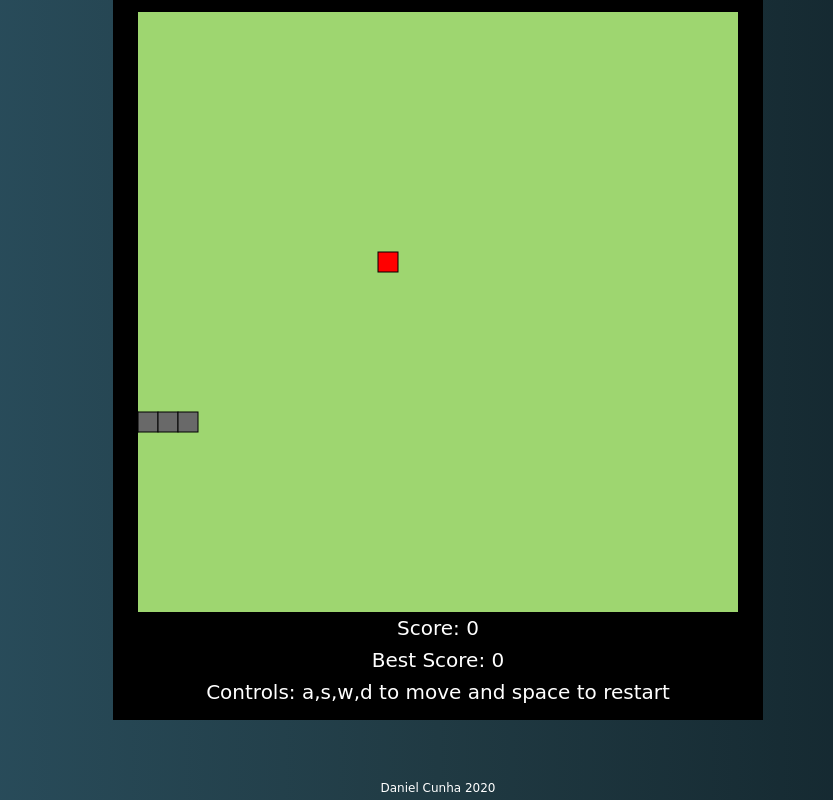
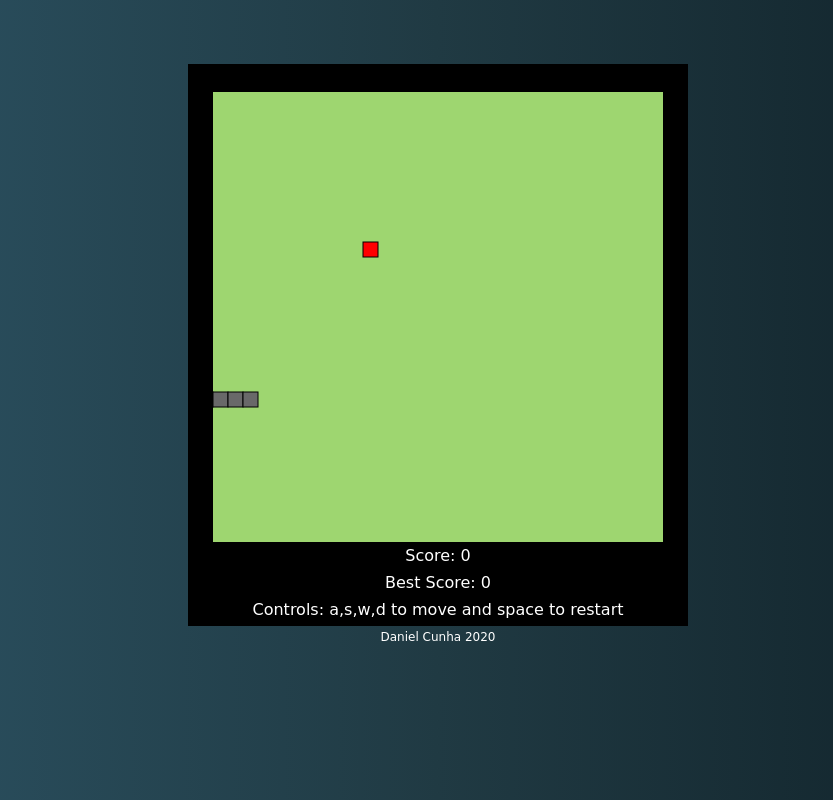
Before and after one commit to DanielCunha94/snake, a plain HTML site: page index.html in a window 1280 px wide. Shown: the whole page, without its empty margins (202-1035 px from the left). Drawn offline with Linux system fonts and the light colour scheme; a web font is replaced by a local one.

Commit message:
canvas resized

```diff
--- a/index.html
+++ b/index.html
@@ -15,7 +15,7 @@
         box-sizing: border-box;
       }
       body {
-        height: 100vh;
+        height: 100%;
         width: 100%;
         background: #0f2027; /* fallback for old browsers */
         background: -webkit-linear-gradient(
@@ -34,10 +34,11 @@
       div {
         background-color: black;
         margin: auto;
-        width: 650px;
-        height: 720px;
+        margin-top: 5%;
+        width: 500px;
+        height: 85%;
         border: 3px solid black;
-        padding: 10px;
+        padding-top: 25px;
         display: flex;
         flex-direction: column;
         align-items: center;
@@ -45,7 +46,7 @@
       }
       p {
         font-family: "Turret Road", cursive;
-        font-size: 20px;
+        font-size: 16px;
         color: white;
         text-align: center;
         margin: 4px;
@@ -53,9 +54,7 @@
 
       footer {
         width: 100%;
-        height: 3vh;
-        position: absolute;
-        bottom: 0;
+        height: 10%;
         display: flex;
         align-items: center;
         justify-content: center;
@@ -68,7 +67,7 @@
   </head>
   <body>
     <div>
-      <canvas id="cvs" width="600" height="600"></canvas>
+      <canvas id="cvs" width="450" height="450"></canvas>
       <p id="score"></p>
       <p id="bestScore"></p>
       <p>Controls: a,s,w,d to move and space to restart</p>
--- a/snake.js
+++ b/snake.js
@@ -14,29 +14,29 @@ const state = {
 
 const snake = {
   body: [
-    { x: 300, y: 400 },
-    { x: 320, y: 400 },
-    { x: 340, y: 400 },
-    { x: 360, y: 400 },
+    { x: 300, y: 300 },
+    { x: 315, y: 300 },
+    { x: 330, y: 300 },
+    { x: 345, y: 300 },
   ],
 
-  speed: { x: -20, y: 0 },
+  speed: { x: -15, y: 0 },
 
   draw: function () {
     for (let i = 0; i <= this.body.length - 1; i++) {
       c.fillStyle = "#696969";
       c.strokeStyle = "black";
-      c.fillRect(this.body[i].x, this.body[i].y, 20, 20);
-      c.strokeRect(this.body[i].x, this.body[i].y, 20, 20);
+      c.fillRect(this.body[i].x, this.body[i].y, 15, 15);
+      c.strokeRect(this.body[i].x, this.body[i].y, 15, 15);
     }
   },
 
   update: function () {
     if (
       this.body[0].x >= 0 &&
-      this.body[0].x <= 580 &&
+      this.body[0].x <= 435 &&
       this.body[0].y >= 0 &&
-      this.body[0].y <= 580
+      this.body[0].y <= 435
     ) {
       for (let i = this.body.length - 1; i >= 1; i--) {
         this.body[i].x = this.body[i - 1].x;
@@ -45,34 +45,32 @@ const snake = {
       this.body[0].x += this.speed.x;
       this.body[0].y += this.speed.y;
     }
-
-
   },
 
   move: function (x) {
     switch (x) {
       case "a":
-        if (this.speed.x != 20) {
-          this.speed.x = -20;
+        if (this.speed.x != 15) {
+          this.speed.x = -15;
           this.speed.y = 0;
         }
         break;
       case "d":
-        if (this.speed.x != -20) {
-          this.speed.x = 20;
+        if (this.speed.x != -15) {
+          this.speed.x = 15;
           this.speed.y = 0;
         }
         break;
       case "w":
-        if (this.speed.y != 20) {
+        if (this.speed.y != 15) {
           this.speed.x = 0;
-          this.speed.y = -20;
+          this.speed.y = -15;
         }
         break;
       case "s":
-        if (this.speed.y != -20) {
+        if (this.speed.y != -15) {
           this.speed.x = 0;
-          this.speed.y = 20;
+          this.speed.y = 15;
         }
         break;
     }
@@ -103,9 +101,9 @@ const snake = {
     if (
       flag == 1 ||
       this.body[0].x < 0 ||
-      this.body[0].x > 580 ||
+      this.body[0].x > 435 ||
       this.body[0].y < 0 ||
-      this.body[0].y > 580
+      this.body[0].y > 435
     ) {
       return true;
     } else {
@@ -115,19 +113,19 @@ const snake = {
 };
 
 const food = {
-  x: 240,
-  y: 240,
+  x: 150,
+  y: 150,
 
   draw: function () {
     c.fillStyle = "red";
     c.strokeStyle = "black";
-    c.fillRect(this.x, this.y, 20, 20);
-    c.strokeRect(this.x, this.y, 20, 20);
+    c.fillRect(this.x, this.y, 15, 15);
+    c.strokeRect(this.x, this.y, 15, 15);
   },
 
   update: function () {
-    this.x = (Math.floor(Math.random() * 29 - 0.5) + 1) * 20;
-    this.y = (Math.floor(Math.random() * 29 - 0.5) + 1) * 20;
+    this.x = (Math.floor(Math.random() * 29 - 0.5) + 1) * 15;
+    this.y = (Math.floor(Math.random() * 29 - 0.5) + 1) * 15;
   },
 };
 
@@ -146,7 +144,7 @@ function loop() {
 function update() {
   if (!snake.isDead()) {
     c.fillStyle = "#9ed670";
-    c.fillRect(0, 0, 600, 600);
+    c.fillRect(0, 0, 450, 450);
     snake.update();
     snake.draw();
     console.log(snake.isEating(food.x, food.y));
@@ -175,12 +173,12 @@ document.addEventListener("keypress", function (e) {
         gameSpeed = 9;
         speedIncrementor = 50;
         snake.body = [
-          { x: 300, y: 400 },
-          { x: 320, y: 400 },
-          { x: 340, y: 400 },
-          { x: 360, y: 400 },
+          { x: 300, y: 300 },
+          { x: 315, y: 300 },
+          { x: 330, y: 300 },
+          { x: 345, y: 300 },
         ];
-        snake.speed = { x: -20, y: 0 };
+        snake.speed = { x: -15, y: 0 };
         food.update();
         score = 0;
         frames = 0;
```
